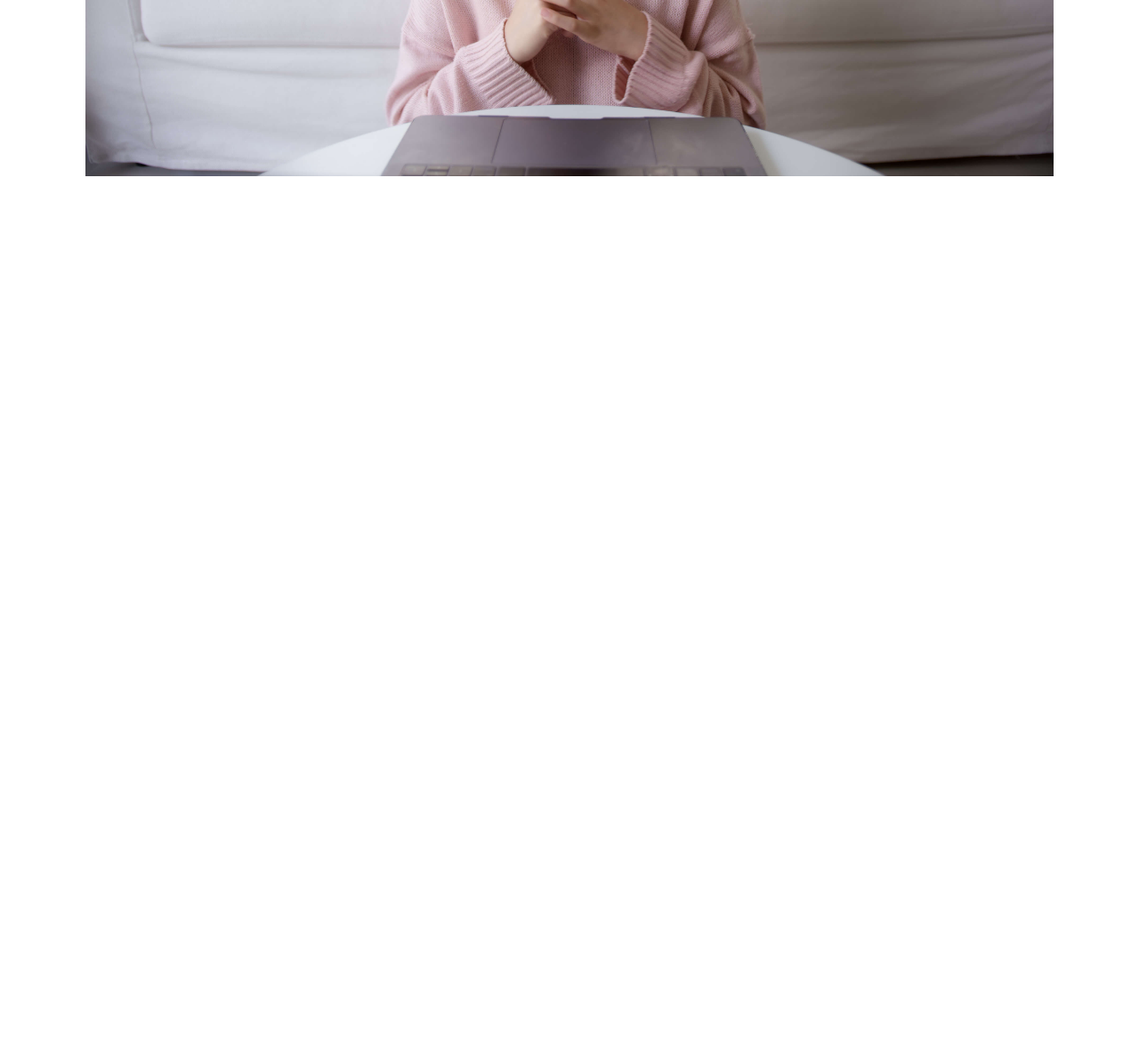
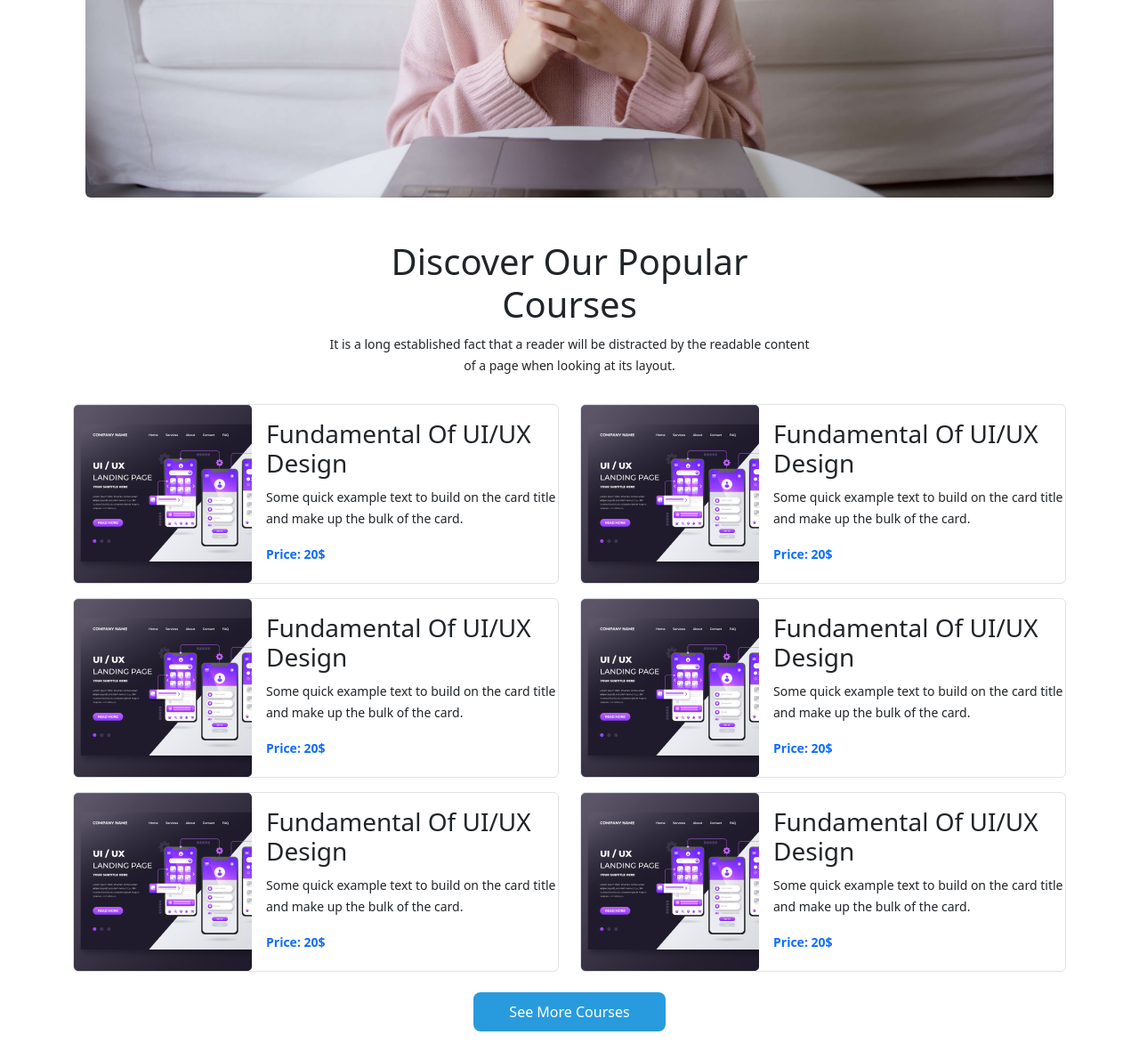
Before and after one commit to samiRa-shammi191/edTech_Landing-Page, a plain HTML site: page index.html in a window 1280 px wide. Shown: the part 500-1690 px from the top of the page at 89% size. Before the commit the page ends 800 px from the top, so only its background shows below. Drawn offline with nearby package versions, Linux system fonts and the light colour scheme.

Commit message:
courses commit

```diff
--- a/index.html
+++ b/index.html
@@ -55,13 +55,13 @@
     </header>
 
     <!-- Slider Starts -->
-    <section class="mt-4">
+    <section class="mt-5">
         <div id="carouselExampleDark" class="carousel carousel-dark slide mx-5 px-5 w-60 " data-bs-ride="carousel">
 
-            <div class="carousel-inner">
-              <div class="carousel-item active" data-bs-interval="10000">
+            <div class="carousel-inner rounded ">
+              <div class="carousel-item active  " data-bs-interval="10000">
                 <img src="images/cover/cover-1.png" class="d-block w-100" alt="..." width="290px" height="600px">
-                <div class="carousel-caption d-flex flex-column justify-content-center h-100  px-5 text-white">
+                <div class="carousel-caption d-flex flex-column justify-content-center h-100 t-0  px-5 text-white">
 
                         <h2 style="font-weight: 700"> Get Started Digital Learning </h2>
                     <p>
@@ -73,9 +73,9 @@
 
                 </div>
               </div>
-              <div class="carousel-item active" data-bs-interval="10000">
+              <div class="carousel-item active " data-bs-interval="10000">
                 <img src="images/cover/cover-2.jpg" class="d-block w-100" alt="..." width="290px" height="600px">
-                <div class="carousel-caption d-flex flex-column justify-content-center h-100  px-5 text-white ">
+                <div class="carousel-caption d-flex flex-column justify-content-center h-100 t-0  px-5 text-white ">
 
                         <h2 style="font-weight: 700"> Get Started Digital Learning </h2>
                     <p>
@@ -87,9 +87,9 @@
 
                 </div>
               </div>
-              <div class="carousel-item active" data-bs-interval="10000">
+              <div class="carousel-item active " data-bs-interval="10000">
                 <img src="images/cover/cover-3.jpg" class="d-block w-100" alt="..." width="290px" height="600px">
-                <div class="carousel-caption d-flex flex-column justify-content-center h-100  px-5 text-white">
+                <div class="carousel-caption d-flex flex-column justify-content-center h-100 t-0  px-5 text-white">
 
                         <h2 style="font-weight: 700"> Get Started Digital Learning </h2>
                     <p>
@@ -118,8 +118,101 @@
     <!-- Courses Starts -->
 
     <section class="mt-5">
+        <div class="container d-flex flex-column justify-content-center h-60 text-center t-0  px-5 w-50  ">
+            <h1>Discover Our Popular Courses</h1>
+<p><small>It is a long established fact that a reader will be distracted by the readable content of a page when looking at its layout.</small></p>
+        </div>
+
+<div class="container lh-2 mt-3">
+   <div class="row">
+
+    <div class="col-6">
+        <div class="border  rounded-2  d-flex  ">
+            <img src="images/course/course-1.png" alt="">
+                <div class="content ms-3 mt-3">
+                    <h3>Fundamental Of UI/UX Design</h3>
+                <p><small>Some quick example text to build on the card title and make up the bulk of the card.</small></p>
+                <div class="text-primary fw-bold">
+                    <small>Price: 20$</small>
+                </div>
+                </div>
+            </div>
+    </div>
+
+    <div class="col-6">
+        <div class="border  rounded-2  d-flex mb-3 ">
+            <img src="images/course/course-1.png" alt="">
+                <div class="content ms-3 mt-3">
+                    <h3>Fundamental Of UI/UX Design</h3>
+                <p><small>Some quick example text to build on the card title and make up the bulk of the card.</small></p>
+                <div class="text-primary fw-bold">
+                    <small>Price: 20$</small>
+                </div>
+                </div>
+            </div>
+    </div>
+
+    <div class="col-6">
+        <div class="border  rounded-2  d-flex mb-3 ">
+            <img src="images/course/course-1.png" alt="">
+                <div class="content ms-3 mt-3">
+                    <h3>Fundamental Of UI/UX Design</h3>
+                <p><small>Some quick example text to build on the card title and make up the bulk of the card.</small></p>
+                <div class="text-primary fw-bold">
+                    <small>Price: 20$</small>
+                </div>
+                </div>
+            </div>
+    </div>
+
+
+    <div class="col-6">
+        <div class="border  rounded-2  d-flex mb-3  ">
+            <img src="images/course/course-1.png" alt="">
+                <div class="content ms-3 mt-3">
+                    <h3>Fundamental Of UI/UX Design</h3>
+                <p><small>Some quick example text to build on the card title and make up the bulk of the card.</small></p>
+                <div class="text-primary fw-bold">
+                    <small>Price: 20$</small>
+                </div>
+                </div>
+            </div>
+    </div>
+
+    <div class="col-6">
+        <div class="border  rounded-2  d-flex mb-3  ">
+            <img src="images/course/course-1.png" alt="">
+                <div class="content ms-3 mt-3">
+                    <h3>Fundamental Of UI/UX Design</h3>
+                <p><small>Some quick example text to build on the card title and make up the bulk of the card.</small></p>
+                <div class="text-primary fw-bold">
+                    <small>Price: 20$</small>
+                </div>
+                </div>
+            </div>
+    </div>
+
+    <div class="col-6">
+        <div class="border  rounded-2  d-flex mb-3  ">
+            <img src="images/course/course-1.png" alt="">
+                <div class="content ms-3 mt-3">
+                    <h3>Fundamental Of UI/UX Design</h3>
+                <p><small>Some quick example text to build on the card title and make up the bulk of the card.</small></p>
+                <div class="text-primary fw-bold">
+                    <small>Price: 20$</small>
+                </div>
+                </div>
+            </div>
+    </div>
+    <div class="btn mb-4">
+        <div class="btn edTech_btn_see_more_courses">See More Courses</div>
+       </div>
+   </div>
+    </div>
 
     </section>
+
+
     <!-- Courses Ends -->
 
     <script src="https://cdn.jsdelivr.net/npm/bootstrap@5.2.1/dist/js/bootstrap.bundle.min.js" integrity="sha384-u1OknCvxWvY5kfmNBILK2hRnQC3Pr17a+RTT6rIHI7NnikvbZlHgTPOOmMi466C8" crossorigin="anonymous"></script>
--- a/style.css
+++ b/style.css
@@ -5,3 +5,10 @@
     border-radius: 8px;
     padding: 9px 25px;
 }
+.edTech_btn_see_more_courses{
+    background-color:#289BDE;
+    color: white;
+    border: none;
+    border-radius: 8px;
+    padding: 10px 40px;
+}
```
